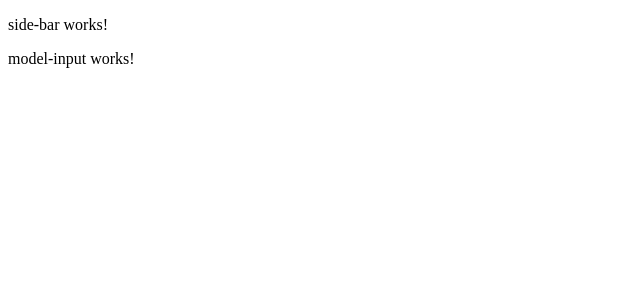
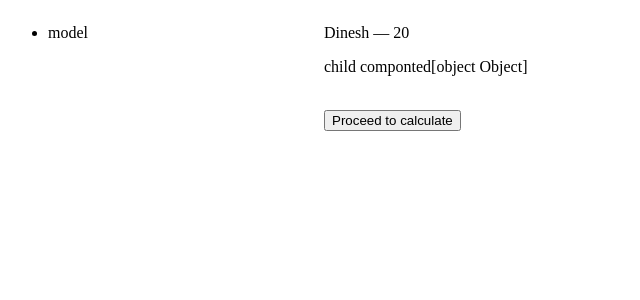
Before and after one commit to dineshnallaiya/Angular-20, an Angular app: page / in a window 1280 px wide. Shown: the top 300 px of the page, without its empty margins (0-640 px from the left). Built offline with nearby package versions, Linux system fonts and the light colour scheme.

Commit message:
learning input model

```diff
--- a/src/app/app.routes.ts
+++ b/src/app/app.routes.ts
@@ -3,6 +3,7 @@ import { Routes } from '@angular/router';
 export const routes: Routes = [
   {
     path: '',
+    pathMatch: 'full',
     loadComponent: () =>
       import('./model-input/model-input').then((c) => c.ModelInput),
   },
--- a/src/app/dashboard/dashboard.html
+++ b/src/app/dashboard/dashboard.html
@@ -1,4 +1,4 @@
-<div>
+<div class="container">
     <div><app-side-bar></app-side-bar></div>
 
     <div>
--- a/src/app/dashboard/dashboard.scss
+++ b/src/app/dashboard/dashboard.scss
@@ -1,3 +1,9 @@
 *{
     color: black;
+    height: 100vh;
 }
+.container{
+    display: grid;
+    grid-template-columns: 1fr 3fr;
+
+}
--- /dev/null
+++ b/src/app/model-input/child-model.ts
@@ -0,0 +1,28 @@
+import { Component, model, OnInit } from '@angular/core';
+
+export interface User {
+  name: string;
+  age: number;
+}
+@Component({
+  selector: 'app-child',
+  template: `
+    <p>child componted{{ realTimeCount() }}</p>
+    <br />
+    <button (click)="calculate()">Proceed to calculate</button>
+  `,
+  standalone: true,
+  styles: ``,
+  imports: [],
+})
+export class ChildModel implements OnInit {
+  realTimeCount = model<User[]>([{ name: 'dinesh', age: 20 }]);
+  constructor() {}
+  ngOnInit(): void {}
+  calculate() {
+    const newVal = { name: 'kanna', age: 30 };
+    this.realTimeCount.update((prev: User[]) => {
+      return { ...prev, newVal };
+    });
+  }
+}
--- a/src/app/model-input/model-input.html
+++ b/src/app/model-input/model-input.html
@@ -1 +1,6 @@
-<p>model-input works!</p>
+@for(user of totalValue();track user.age ){
+<p>{{ user.name }} — {{ user.age }}</p>
+}
+
+
+<app-child [(realTimeCount)]="totalValue"></app-child>
--- a/src/app/model-input/model-input.ts
+++ b/src/app/model-input/model-input.ts
@@ -1,11 +1,12 @@
-import { Component } from '@angular/core';
+import { Component, signal } from '@angular/core';
+import { ChildModel, User } from './child-model';
 
 @Component({
   selector: 'app-model-input',
-  imports: [],
+  imports: [ChildModel],
   templateUrl: './model-input.html',
-  styleUrl: './model-input.scss'
+  styleUrl: './model-input.scss',
 })
 export class ModelInput {
-
+  totalValue = signal<User[]>([{ name: 'Dinesh', age: 20 }]);
 }
--- a/src/app/shared/side-bar/side-bar.html
+++ b/src/app/shared/side-bar/side-bar.html
@@ -1 +1,5 @@
-<p>side-bar works!</p>
+<ul>
+    <li routerLink="/">
+        model
+    </li>
+</ul>
```
Also changed, not shown: src/app/shared/side-bar/side-bar.ts (+4 -5 lines).
